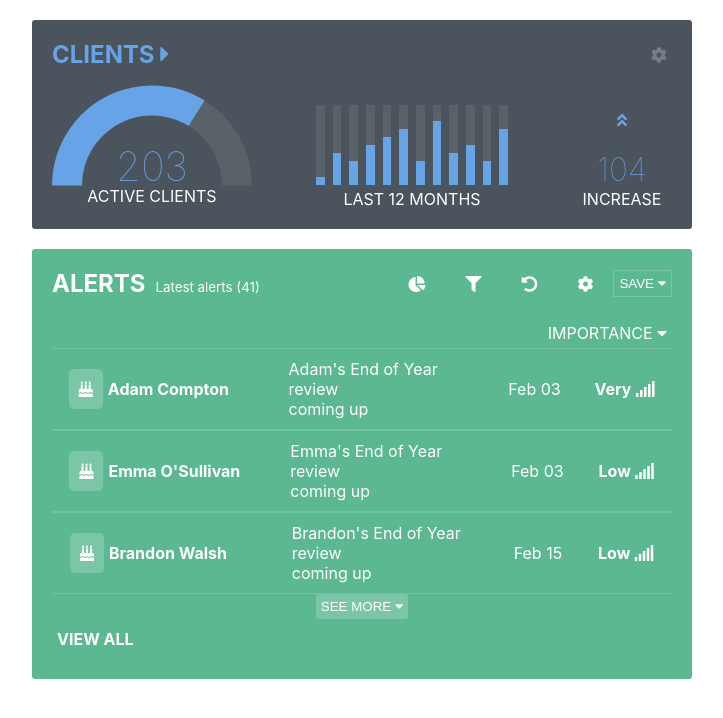
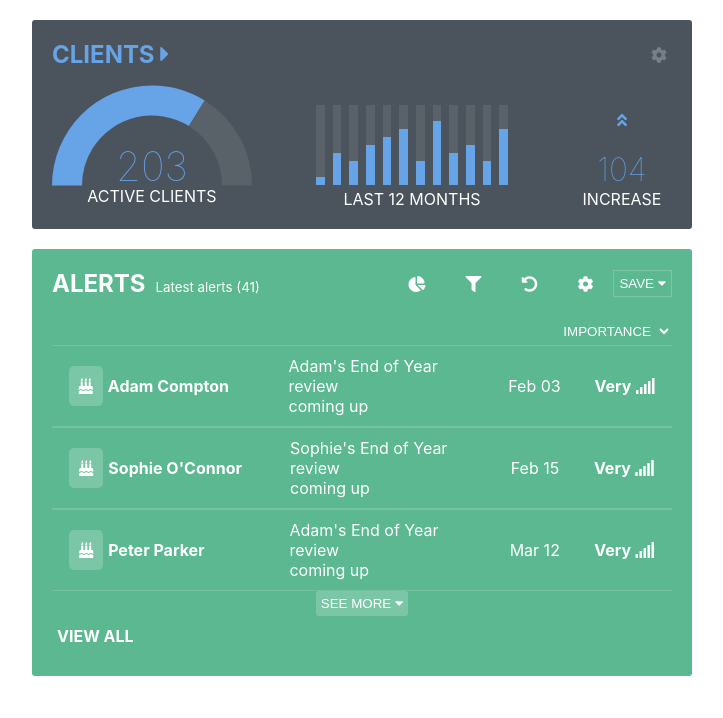
Before and after one commit to gavhanna/short-test, a React (Create React App) app: page / in a window 1280 px wide. Shown: the top 718 px of the page, without its empty margins (278-1001 px from the left). Built offline with nearby package versions, Linux system fonts and the light colour scheme.

Commit message:
sorting alerts list working

```diff
--- a/src/App.css
+++ b/src/App.css
@@ -106,7 +106,7 @@ section {
   padding: 5px;
   width: 70px;
   top: 0;
-  left: 23px;
+  right: 24px;
   color: #4B545D;
 }
 
@@ -162,6 +162,19 @@ justify-content: flex-end; */
 }
 
 /* Alerts Section */
+
+.select-dropdown {
+  background: #5BB891;
+  color: white;
+  border: none;
+  text-align: right;
+}
+
+.select-dropdown option {}
+
+.select-dropdown:hover {
+  border: none;
+}
 
 #alerts-section {
   background: #5BB891;
@@ -227,4 +240,7 @@ justify-content: flex-end; */
   .options>span {
     margin: 5px;
   }
+  .client-options {
+    left: 23px;
+  }
 }
--- a/src/components/dashboard/Dashboard.js
+++ b/src/components/dashboard/Dashboard.js
@@ -40,7 +40,7 @@ class Dashboard extends Component {
             { name: "Sophie O'Connor", content: "Sophie's End of Year review", status: "coming up", date: "Feb 15", importance: { num: 1, desc: "Very" } },
             { name: "Steve Wright", content: "Steve's End of Year review", status: "coming up", date: "Mar 12", importance: { num: 2, desc: "Mid" } },
             { name: "Alan Turing", content: "Alan's End of Year review", status: "coming up", date: "Mar 12", importance: { num: 2, desc: "Mid" } },
-            { name: "Adam Compton", content: "Adam's End of Year review", status: "coming up", date: "Mar 12", importance: { num: 1, desc: "Very" } },
+            { name: "Peter Parker", content: "Adam's End of Year review", status: "coming up", date: "Mar 12", importance: { num: 1, desc: "Very" } },
             { name: "Neils Bohr", content: "Neils's End of Year review", status: "coming up", date: "Apr 21", importance: { num: 1, desc: "Very" } },
             { name: "Marie Curie", content: "Marie's End of Year review", status: "coming up", date: "Apr 21", importance: { num: 3, desc: "Low" } },
             { name: "Enrico Fermi", content: "Enrico's End of Year review", status: "coming up", date: "Apr 21", importance: { num: 1, desc: "Very" } },
--- a/src/components/dashboard/alerts-section/AlertsSection.js
+++ b/src/components/dashboard/alerts-section/AlertsSection.js
@@ -5,8 +5,13 @@ export default class AlertsSection extends Component {
   constructor() {
     super();
     this.state = {
-      numToRender: 3
+      numToRender: 3,
+      order: "Importance"
     }
+  }
+
+  onOrderChange = (e) => {
+    this.setState({ order: e.target.value })
   }
 
   onSeeMoreButtonClick = () => {
@@ -45,13 +50,19 @@ export default class AlertsSection extends Component {
         </div>
         <div className="menu">
           <div className="menu-left"></div>
-          <div className="menu-right hover-animation" style={{ marginTop: "20px", padding: "5px", cursor: "pointer", borderRadius: "3px" }}>IMPORTANCE <i className="fas fa-caret-down"></i></div>
+          <select
+            onChange={this.onOrderChange}
+            className="select-dropdown menu-right hover-animation"
+            style={{ marginTop: "20px", padding: "5px", cursor: "pointer", borderRadius: "3px" }}>
+            <option value="Importance">IMPORTANCE</option>
+            <option value="Name">NAME</option>
+          </select>
         </div>
 
         {
           this.props.loading ?
             <span>Loading...</span> :
-            <AlertsList numToRender={this.state.numToRender} data={this.props.data} />
+            <AlertsList numToRender={this.state.numToRender} data={this.props.data} order={this.state.order} />
         }
         {
           this.props.loading ?
--- a/src/components/dashboard/alerts-section/alerts-list/AlertsList.js
+++ b/src/components/dashboard/alerts-section/alerts-list/AlertsList.js
@@ -3,11 +3,19 @@ import AlertsListItem from './AlertsListItem';
 
 export default class AlertList extends Component {
   render() {
+    let { data } = this.props;
+    const propsCopy = this.props.data.slice();
+    if (this.props.order === "Importance") {
+      data = propsCopy.sort((a, b) => a.importance.num < b.importance.num ? -1 : 1)
+    } else if (this.props.order === "Name") {
+      data = propsCopy.sort((a, b) => a.name < b.name ? -1 : 1)
+    }
+
     const { numToRender } = this.props;
     return (
       <ul id="alerts-list">
         {
-          this.props.data.map((listItem, i) => {
+          data.map((listItem, i) => {
             if (i < numToRender) {
               return <AlertsListItem key={i} itemData={listItem} />;
             } else {
```
